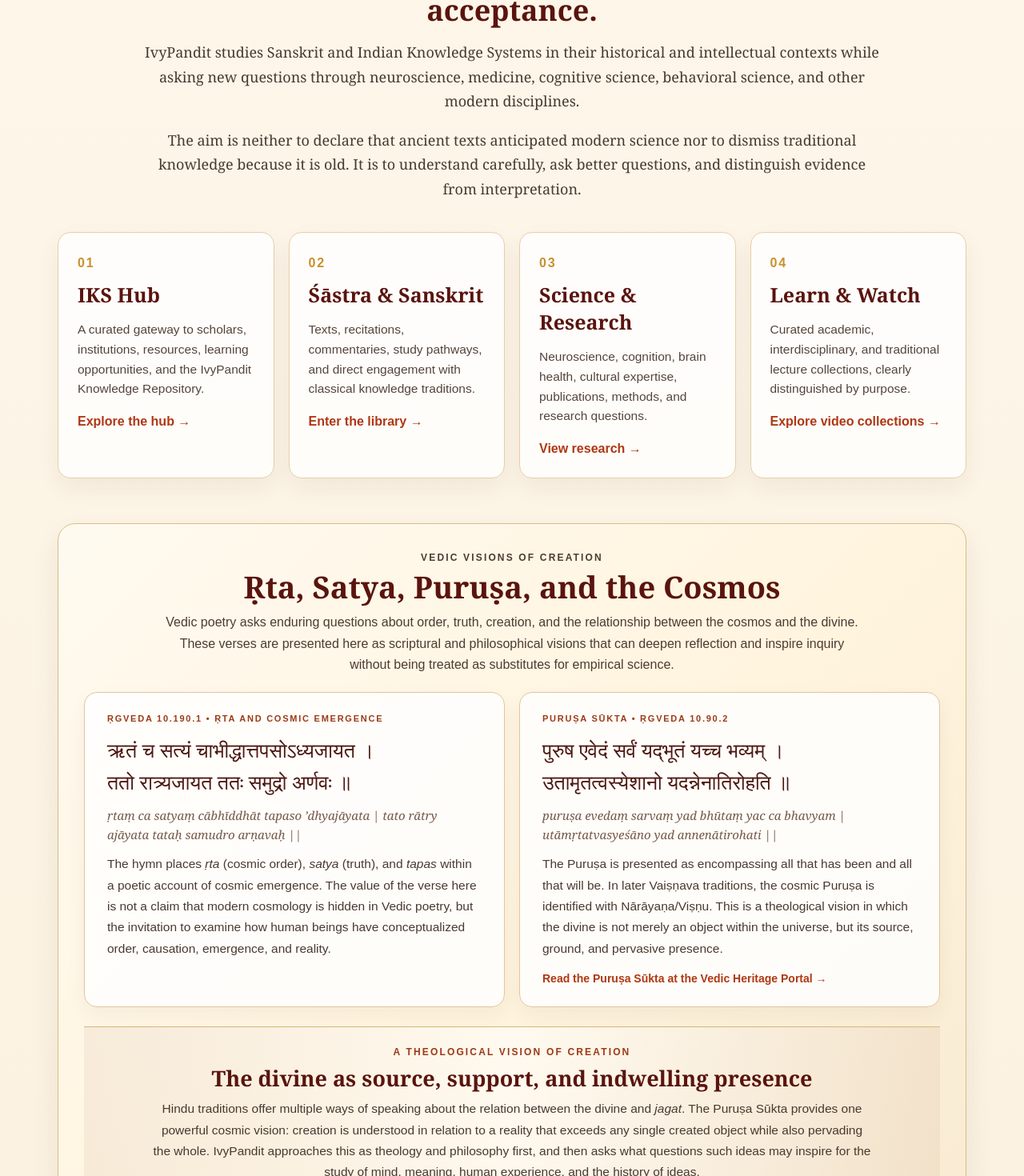
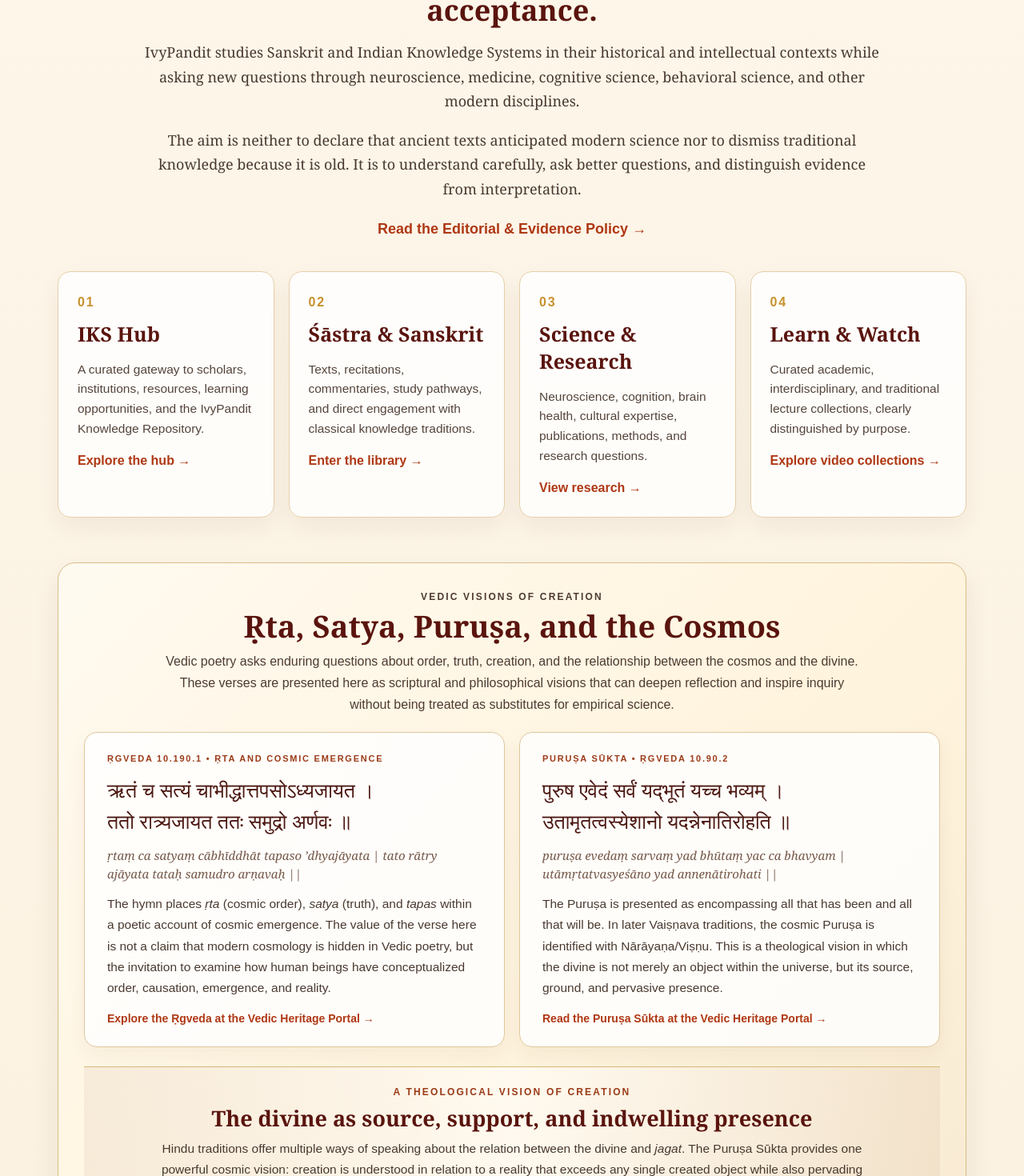
Before and after one commit to nishmishra/ivypandit-v2, a Next.js app: page / in a window 1280 px wide. Shown: the part 1168-2638 px from the top of the page at 80% size. Built offline with nearby package versions, Linux system fonts and the light colour scheme.

Commit message:
Polish homepage source links and performance

```diff
--- a/app/page.tsx
+++ b/app/page.tsx
@@ -45,6 +45,7 @@ export default function Home() {
         <h2 className="sectionTitle">Tradition deserves understanding before judgment.<br/>Scientific claims deserve evidence before acceptance.</h2>
         <p>IvyPandit studies Sanskrit and Indian Knowledge Systems in their historical and intellectual contexts while asking new questions through neuroscience, medicine, cognitive science, behavioral science, and other modern disciplines.</p>
         <p>The aim is neither to declare that ancient texts anticipated modern science nor to dismiss traditional knowledge because it is old. It is to understand carefully, ask better questions, and distinguish evidence from interpretation.</p>
+        <p><Link className="textLink" href="/editorial-policy">Read the Editorial & Evidence Policy →</Link></p>
       </section>
 
       <section className={`${styles.gatewayRefined} gatewayGrid`} aria-label="Explore IvyPandit">
@@ -67,6 +68,7 @@ export default function Home() {
             <p className={styles.devanagari}>ऋतं च सत्यं चाभीद्धात्तपसोऽध्यजायत ।<br/>ततो रात्र्यजायत ततः समुद्रो अर्णवः ॥</p>
             <p className={styles.transliteration}>ṛtaṃ ca satyaṃ cābhīddhāt tapaso ’dhyajāyata | tato rātry ajāyata tataḥ samudro arṇavaḥ ||</p>
             <p className={styles.interpretation}>The hymn places <i>ṛta</i> (cosmic order), <i>satya</i> (truth), and <i>tapas</i> within a poetic account of cosmic emergence. The value of the verse here is not a claim that modern cosmology is hidden in Vedic poetry, but the invitation to examine how human beings have conceptualized order, causation, emergence, and reality.</p>
+            <p className={styles.verseLink}><a className="textLink" href="https://vedicheritage.gov.in/samhitas/rigveda/" target="_blank" rel="noopener noreferrer">Explore the Ṛgveda at the Vedic Heritage Portal →</a></p>
           </article>
 
           <article className={styles.verseCard}>
@@ -103,7 +105,7 @@ export default function Home() {
       <section className={`${styles.featuredRefined} featuredTalks`}>
         <div className="sectionHeaderRow"><div><p className="kicker">Featured talk</p><h2 className="sectionTitle">Hear the argument, then explore the evidence.</h2></div><Link className="textLink" href="/videos">Browse video collections →</Link></div>
         <div className="talkGrid">
-          <div className="videoEmbed"><iframe src="https://www.youtube-nocookie.com/embed/CbtzXqFRGKI" title="Featured IvyPandit talk" allow="accelerometer; autoplay; clipboard-write; encrypted-media; gyroscope; picture-in-picture; web-share" allowFullScreen></iframe></div>
+          <div className="videoEmbed"><iframe loading="lazy" src="https://www.youtube-nocookie.com/embed/CbtzXqFRGKI" title="Featured IvyPandit talk" allow="accelerometer; autoplay; clipboard-write; encrypted-media; gyroscope; picture-in-picture; web-share" allowFullScreen></iframe></div>
           <div className="talkCopy"><span className="label">ACADEMIC / INTERDISCIPLINARY</span><h3>Sanskrit, Indian Knowledge Systems & Scientific Inquiry</h3><p>Engaging classical knowledge respectfully while distinguishing textual interpretation, research hypotheses, and scientific evidence.</p><a className="textLink" href="/videos#academic">Academic collection →</a><br/><a className="textLink" href="/videos#tradition">Tradition & Dharma collection →</a><br/><a className="textLink" href="https://www.youtube.com/@IvyPandit" target="_blank" rel="noopener noreferrer">YouTube channel →</a></div>
         </div>
       </section>
@@ -113,7 +115,7 @@ export default function Home() {
           <p className="kicker">Invite a speaker</p>
           <h2 className="sectionTitle">Invite Dr. Nishant K. Mishra to speak.</h2>
           <p>Live or virtual talks can be adapted for universities, Sanskrit institutions, temples, conferences, professional groups, youth programs, podcasts, and community audiences.</p>
-          <div className="buttons" style={{justifyContent:'flex-start'}}><Link className="btn primary" href="/speaking">View Speaking Topics</Link><a className="btn secondary" href="mailto:nishant.mishra@ivypandit.com?cc=nishmishra@gmail.com&subject=IvyPandit%20Lecture%20Invitation">Email an Invitation</a></div>
+          <div className="buttons" style={{justifyContent:'flex-start'}}><Link className="btn primary" href="/speaking">View Speaking Topics</Link><a className="btn secondary" href="mailto:nishant.mishra@ivypandit.com?subject=IvyPandit%20Lecture%20Invitation">Email an Invitation</a></div>
         </div>
         <div className="panel">
           <h3>Featured lecture themes</h3>
```
